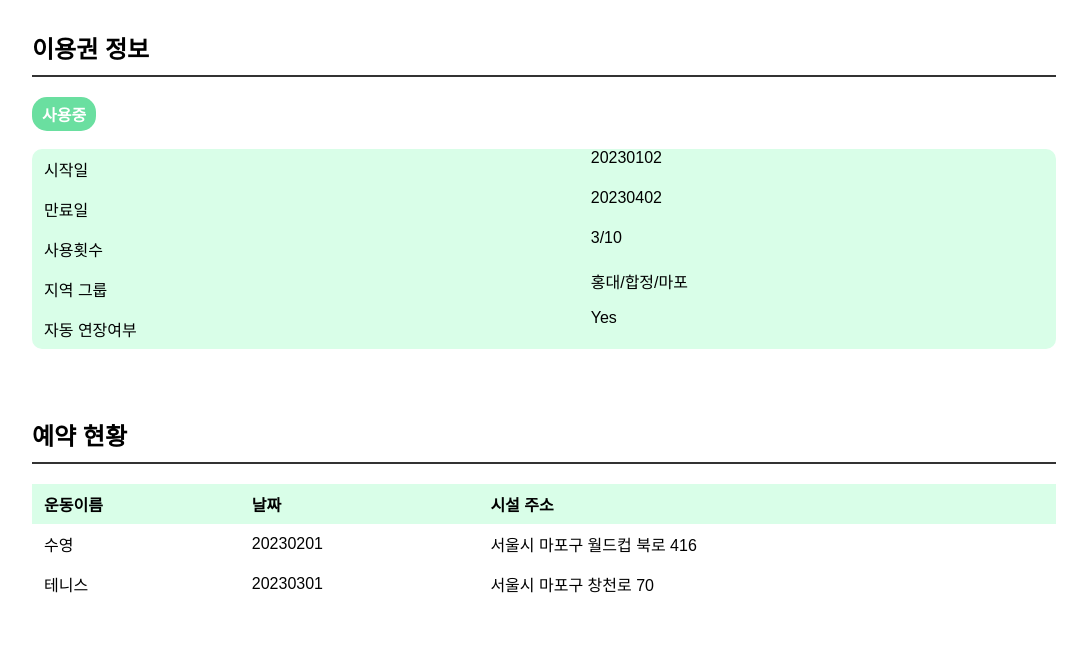
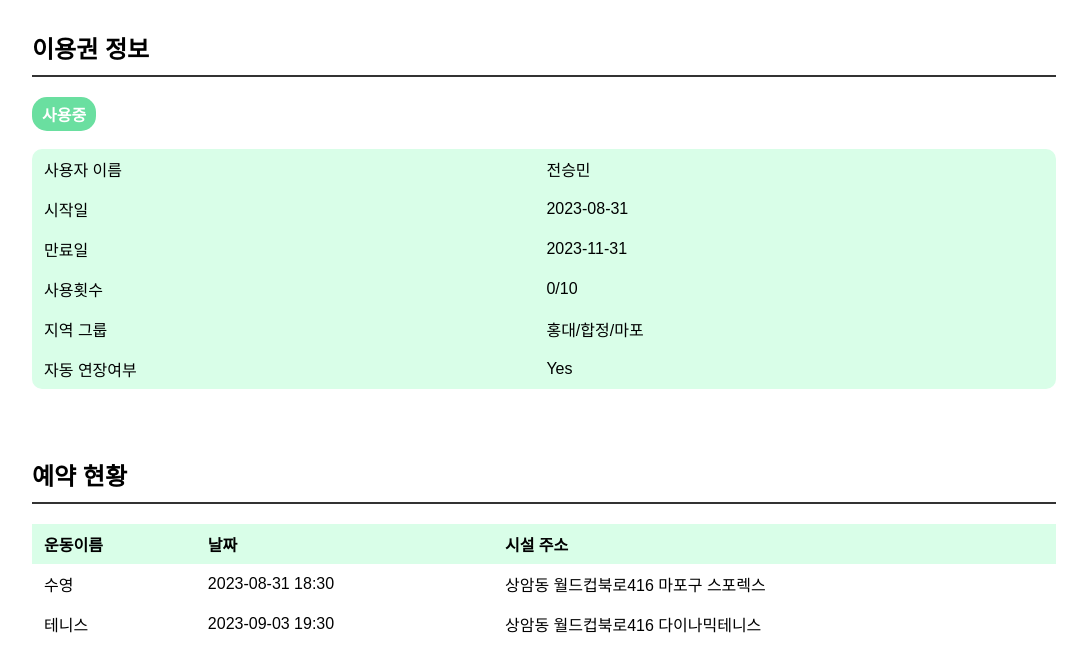
Before and after one commit to 4tar1p/4tar1p-frontend, a React (Create React App) app: page /mypage in a window 1280 px wide. Shown: the top 672 px of the page, without its empty margins (96-1183 px from the left). Built offline with nearby package versions, Linux system fonts and the light colour scheme; a web font is replaced by a local one.

Commit message:
[fix].마이페이지 API response로 변경

```diff
--- a/src/api/api.js
+++ b/src/api/api.js
@@ -12,6 +12,6 @@ export const test = () => {
 };
 
 /** 마이페이지용 **/
-export const mySubscription = (userId) => {
+export const getSubscriptionRervation = (userId) => {
   return instance.get('/users/{userId}');
 };
--- a/src/pages/MyPage.js
+++ b/src/pages/MyPage.js
@@ -1,28 +1,41 @@
-import React from 'react';
+import { React } from 'react';
+import { test, getSubscriptionRervation } from 'api/api';
 import './styles/MyPage.css';
+import { useDispatch } from 'react-redux';
 
 const MyPage = () => {
-  const subscriptions = {
-    startDate: '20230102',
-    endDate: '20230402',
-    usageCount: '3/10',
-    exercises: '수영 2, 필라테스 2, 테니스 3, PT 2',
-    locationGroup: '홍대/합정/마포',
-    autoRenew: 'Y'
+  const dispatch = useDispatch();
+
+  const getSubscriptionRervation = async () => {
+    // try {
+    //   const response = await getSubscriptionRervation();
+    //   console.log('api test log', response);
+    //   dispatch(setResponse(response));
+    // } catch (err) {
+    //   alert(err);
+    // }
   };
 
-  const reservations = [
+  const mySubscription = {
+    userId: 1, // 사용자ID (int)
+    userName: "전승민", // 사용자 이름 (String)
+    subscriptionDttm: "2023-08-31 00:00:00", // 구독 시작일 (LocalDateTime)
+    expirationDttm: "2023-11-31 00:00:00", // 구독 만료일 (LocalDateTime)
+    useCount: 0, // 구독권 사용 횟수(총 횟수는 10)
+    regionGroup: "홍대/합정/마포", // 지역그룹 (String)
+    autoRenewalYn: "Y" // 자동연장여부 (String)
+  };
+
+  const myReservations = [
     {
-      exerciseName: '수영',
-      date: '20230201',
-      facilityName: '월드컵수영장',
-      address: '서울시 마포구 월드컵 북로 416'
+      exerciseName: "수영", // 운동ID (int)
+      reservationDttm: "2023-08-31 18:30:00", // 예약 날짜 (LocalDateTime)
+      facilityAddress: "상암동 월드컵북로416 마포구 스포렉스"
     },
     {
-      exerciseName: '테니스',
-      date: '20230301',
-      facilityName: '월드컵테니스장',
-      address: '서울시 마포구 창천로 70'
+      exerciseName: "테니스", // 운동ID (int)
+      reservationDttm: "2023-09-03 19:30:00", // 예약 날짜 (LocalDateTime)
+      facilityAddress: "상암동 월드컵북로416 다이나믹테니스"
     }
   ];
 
@@ -34,26 +47,32 @@ const MyPage = () => {
       </div>
       <br />
       <table className='info-box'>
+        <tbody>
+          <tr>
+            <td>사용자 이름</td>
+            <td>{mySubscription.userName}</td>
+          </tr>
           <tr>
             <td>시작일</td>
-          <tr>{subscriptions.startDate}</tr>
+            <td>{mySubscription.subscriptionDttm.split(' ')[0]}</td>
           </tr>
           <tr>
             <td>만료일</td>
-          <tr>{subscriptions.endDate}</tr>
+            <td>{mySubscription.expirationDttm.split(' ')[0]}</td>
           </tr>
           <tr>
             <td>사용횟수</td>
-          <tr>{subscriptions.usageCount}</tr>
+            <td>{mySubscription.useCount}/10</td>
           </tr>
           <tr>
             <td>지역 그룹</td>
-          <tr>{subscriptions.locationGroup}</tr>
+            <td>{mySubscription.regionGroup}</td>
           </tr>
           <tr>
             <td>자동 연장여부</td>
-          <tr>{subscriptions.autoRenew === 'Y' ? 'Yes' : 'No'}</tr>
+            <td>{mySubscription.autoRenewalYn === 'Y' ? 'Yes' : 'No'}</td>
           </tr>
+        </tbody>
       </table>
       <br />
       <h2>예약 현황</h2>
@@ -66,17 +85,18 @@ const MyPage = () => {
           </tr>
         </thead>
         <tbody>
-          {reservations.map((reservation, idx) => (
+          {myReservations.map((reservation, idx) => (
             <tr key={idx}>
               <td>{reservation.exerciseName}</td>
-              <td>{reservation.date}</td>
-              <td>{reservation.address}</td>
+              <td>{reservation.reservationDttm.substring(0, 16)}</td>
+              <td>{reservation.facilityAddress}</td>
             </tr>
           ))}
         </tbody>
       </table>
     </div>
   );
+
 };
 
 export default MyPage;
```
Also changed, not shown: src/features/myPage/myPage.js (added). Lines whose indentation alone changed are shown as unchanged.
